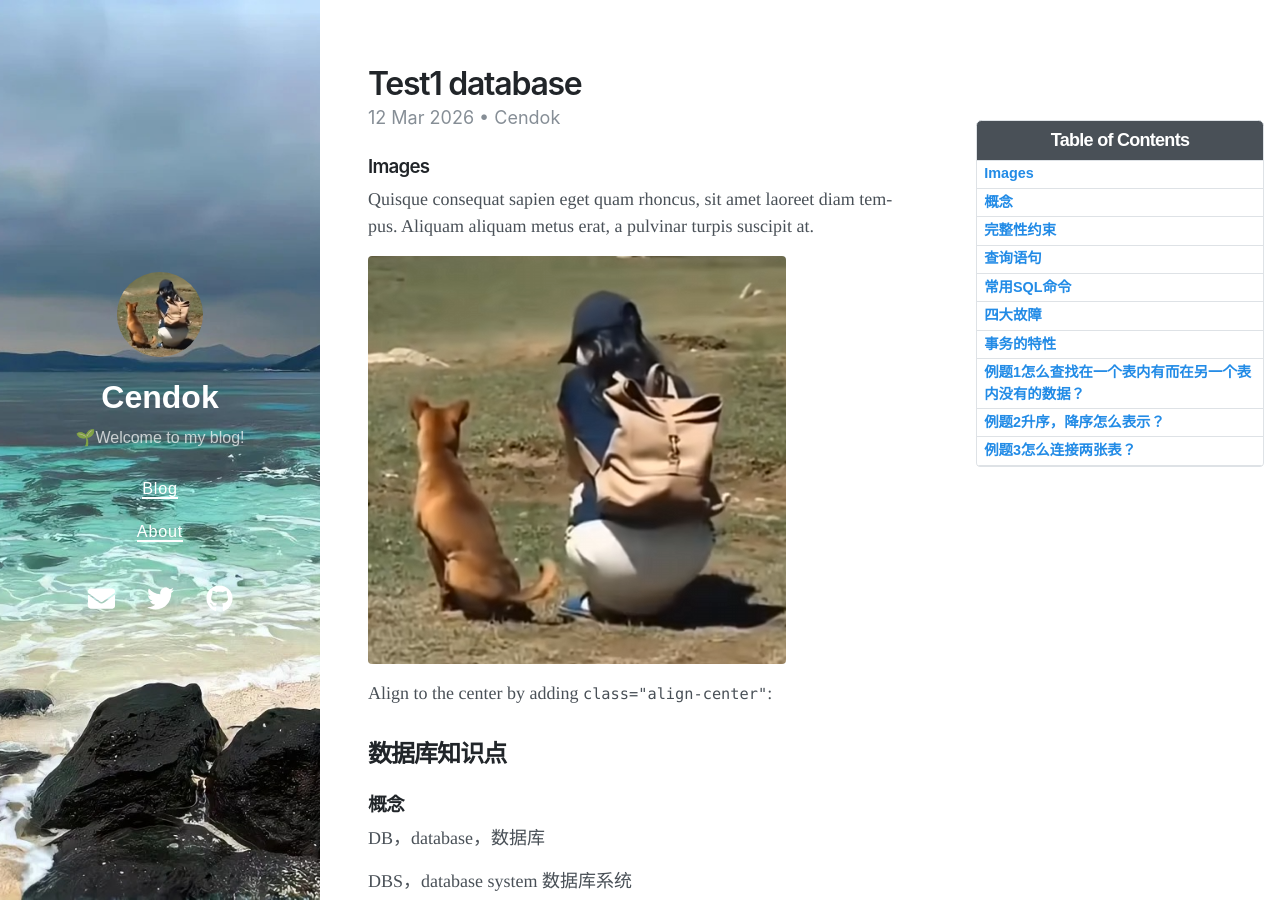
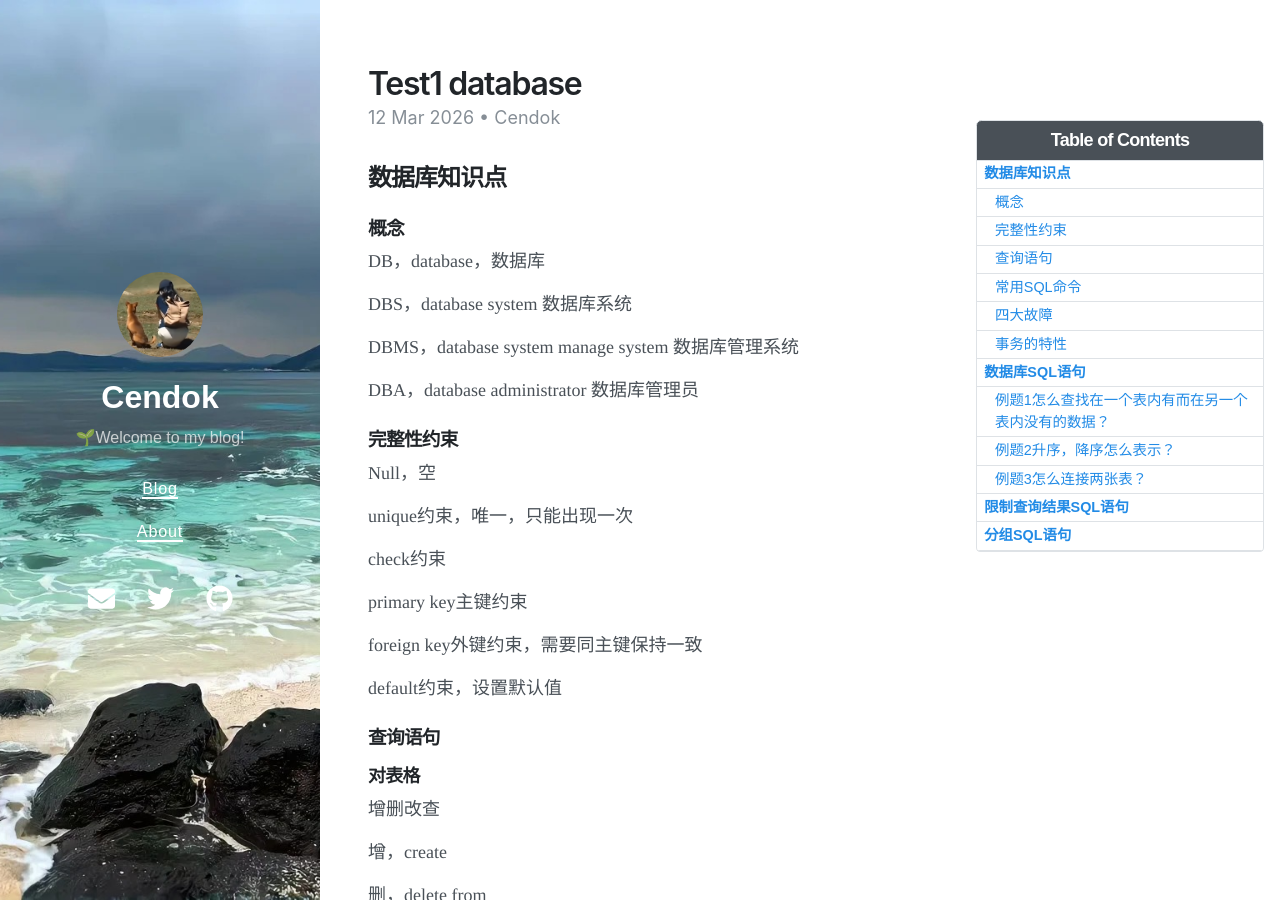
Before and after one commit to Cendok/pure-Blog, a Jekyll site: the page built from _posts/2026-03-12-Test1-database.md, in a window 1280 px wide and 900 px high. Built offline with Jekyll 4.4.1, drawn with Linux system fonts in a browser that asks for light colours; nearby versions of some CDN libraries.

Commit message:
Update 2026-03-12-Test1-database.md

```diff
--- a/_posts/2026-03-12-Test1-database.md
+++ b/_posts/2026-03-12-Test1-database.md
@@ -6,17 +6,6 @@ date: 2026-03-12 +0800
 tags: [test]
 toc:  true
 ---
-
-### Images
-
-Quisque consequat sapien eget quam rhoncus, sit amet laoreet diam tempus. Aliquam aliquam metus erat, a pulvinar turpis suscipit at.
-
-![image](/avatar1.jpeg)
-
-Align to the center by adding `class="align-center"`:
-
-
-[^fn-sample_footnote]: Handy! Now click the return link to go back.
 
 
 ## 数据库知识点
```
